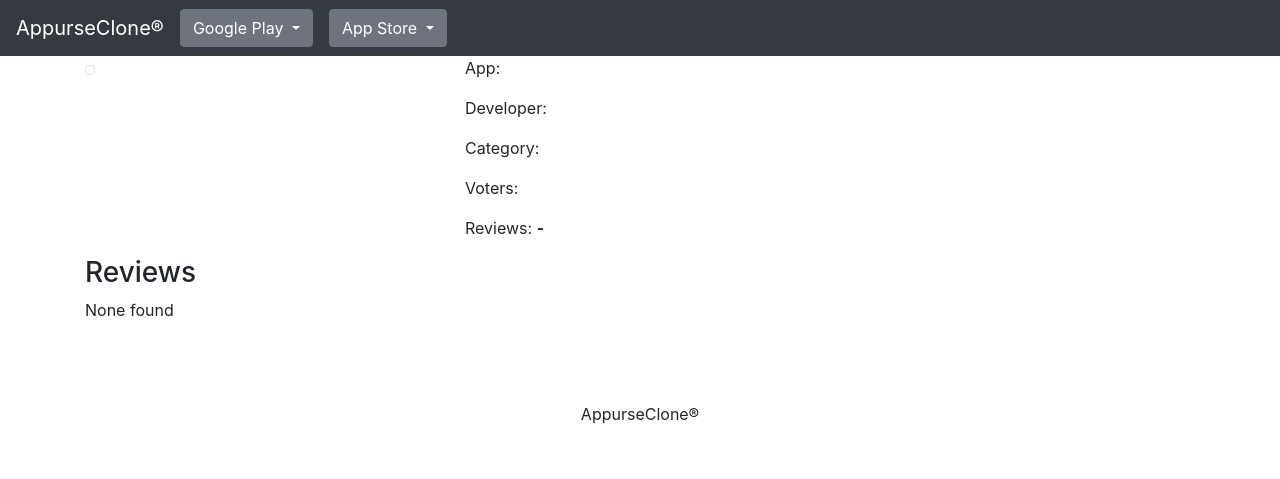
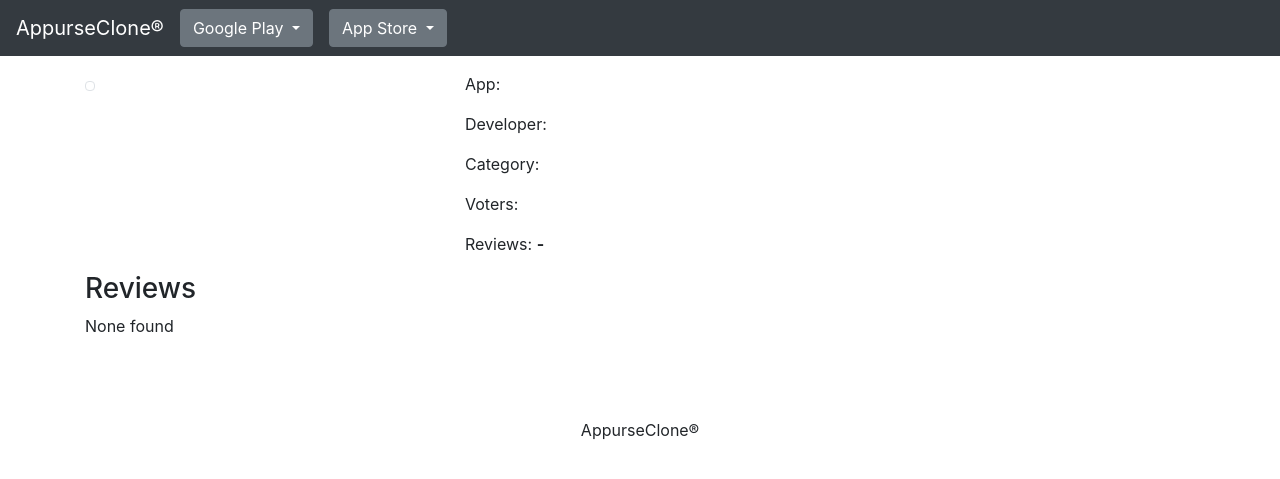
Before and after one commit to ileni17/appurse_clone, a Symfony app: template templates/app/details.html.twig in a window 1280 px wide. Shown: the top 479 px of the page. Run offline with Twig, Linux system fonts and the light colour scheme; the template is opened without the code that fills it, so the values that code supplies are empty; some libraries are stand-ins or nearby versions.

Commit message:
Minor visual changes - app details and app list

```diff
--- a/src/Controller/AppController.php
+++ b/src/Controller/AppController.php
@@ -4,7 +4,6 @@ declare(strict_types = 1);
 
 namespace App\Controller;
 
-use App\Repository\AppRepository;
 use App\Service\GooglePlayScraperService;
 use GuzzleHttp\Client;
 use GuzzleHttp\Exception\GuzzleException;
@@ -33,7 +32,7 @@ class AppController extends AbstractController
     }
 
     /**
-     * @throws GooglePlayException
+     * @throws GooglePlayException|GuzzleException
      */
     #[Route('/detail/{id}', name: 'app_detail')]
     public function detail(string $id) : Response
--- a/templates/app/details.html.twig
+++ b/templates/app/details.html.twig
@@ -3,7 +3,7 @@
 {% block title %}{{ detail.name ?? detail.trackName }} Details{% endblock %}
 
 {% block body %}
-    <div class="container">
+    <div class="container mt-3">
         <div class="row">
             <div class="col-4">
                 <img width="160" src="{{ detail.icon ?? detail.artworkUrl100 }}"
```
Also changed, not shown: templates/app/index.html.twig (+5 -5 lines).
